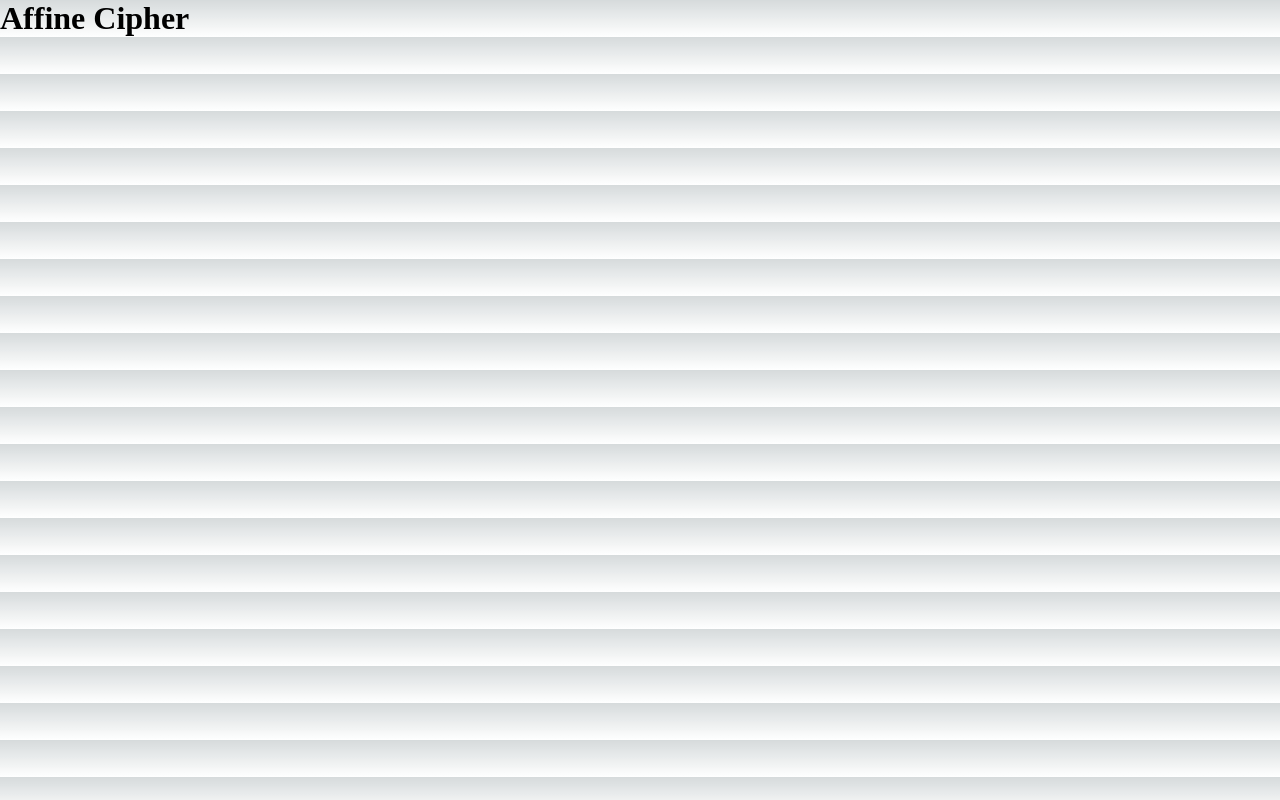
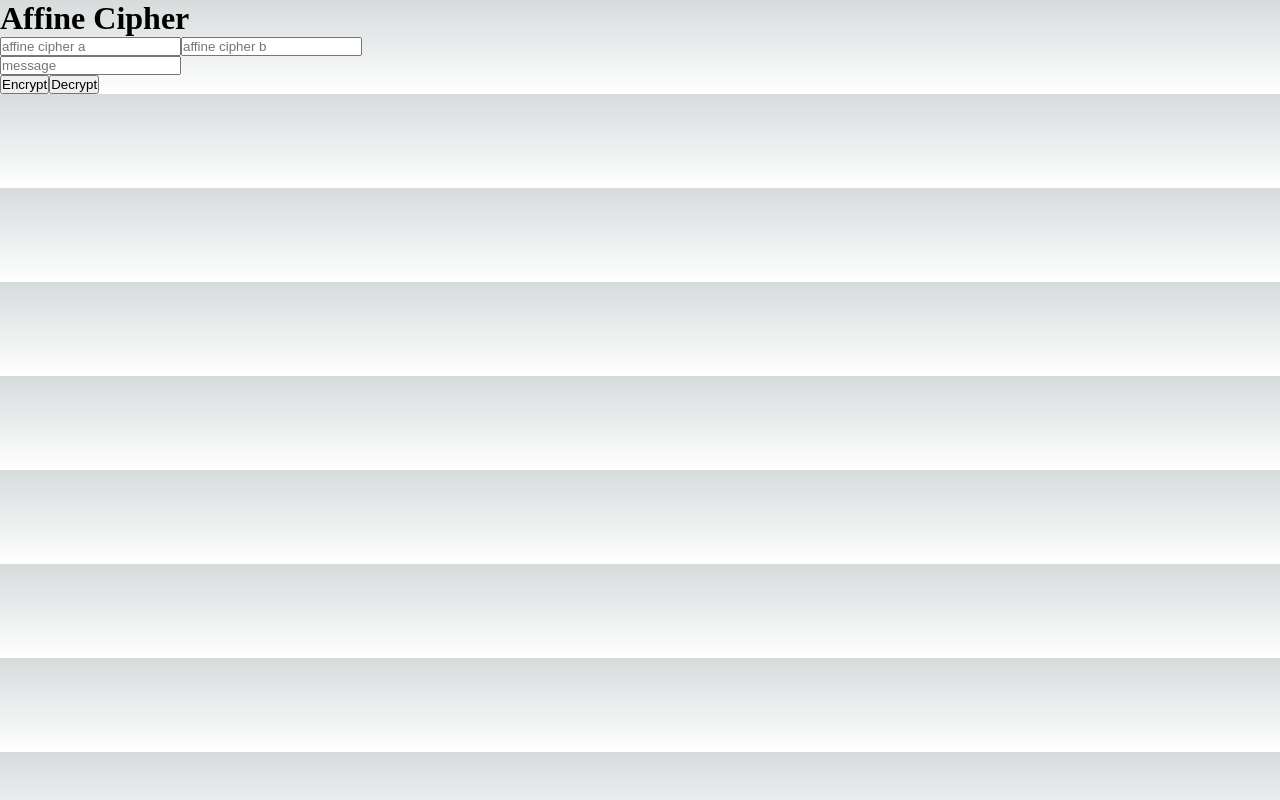
Before and after one commit to malikrafsan/Cipher-Tool, a Next.js app: page /affine-cipher in a window 1280 px wide. Built offline with nearby package versions, Linux system fonts and the light colour scheme.

Commit message:
feat: add affine cipher

```diff
--- a/src/components/Input/index.tsx
+++ b/src/components/Input/index.tsx
@@ -1,18 +1,24 @@
 import styles from "./index.module.css";
 
+type InputHandler = {
+  name: string;
+  placeholder: string;
+  inputVal: string;
+  onChangeInput: (e: React.ChangeEvent<HTMLInputElement>) => void;
+}
 
-const Input = (props: {
-  encryptionKey: string;
-  onChangeEncryptionKey: (e: React.ChangeEvent<HTMLInputElement>) => void;
+type InputProps = {
+  inputHandlers: InputHandler[];
   msg: string;
   onChangeMsg: (e: React.ChangeEvent<HTMLInputElement>) => void;
   onEncrypt: () => void;
   onDecrypt: () => void;
   result: string;
-}) => {
+}
+
+const Input = (props: InputProps) => {
   const {
-    encryptionKey,
-    onChangeEncryptionKey,
+    inputHandlers,
     msg,
     onChangeMsg,
     onEncrypt,
@@ -22,14 +28,23 @@ const Input = (props: {
 
   return (
     <div>
-      <div className={styles.input}>
-        <input
-          type="text"
-          name="encryption-key"
-          placeholder="encryption key"
-          value={encryptionKey}
-          onChange={onChangeEncryptionKey}
-        />
+      <div className={styles.inputs}>
+        {
+          inputHandlers.map((inputHandler) => {
+            return (
+              <input
+                key={inputHandler.name}
+                type="text"
+                name={inputHandler.name}
+                placeholder={inputHandler.placeholder}
+                value={inputHandler.inputVal}
+                onChange={inputHandler.onChangeInput}
+              />
+            );
+          })
+        }
+      </div>
+      <div>
         <input
           type="text"
           name="msg"
--- a/src/pages/affine-cipher.tsx
+++ b/src/pages/affine-cipher.tsx
@@ -1,9 +1,57 @@
+import { Input } from "@/components";
+import { useState } from "react";
+import { AffineCipherSrv } from "@/services";
+
 const AffineCipher = () => {
-    return (
-        <div>
-            <h1>Affine Cipher</h1>
-        </div>
-    );
-}
+  const [a, setA] = useState("");
+  const [b, setB] = useState("");
+  const [msg, setMsg] = useState("");
+  const [result, setResult] = useState("");
+
+	const onEncrypt = () => {
+		const intA = parseInt(a);
+		const intB = parseInt(b);
+
+    const affineCipherSrv = new AffineCipherSrv(intA, intB);
+    const result = affineCipherSrv.encrypt(msg);
+    setResult(result);
+  };
+
+	const onDecrypt = () => {
+		const intA = parseInt(a);
+		const intB = parseInt(b);
+
+    const affineCipherSrv = new AffineCipherSrv(intA, intB);
+    const result = affineCipherSrv.decrypt(msg);
+    setResult(result);
+  };
+
+  return (
+    <div>
+      <h1>Affine Cipher</h1>
+      <Input
+        inputHandlers={[
+          {
+            inputVal: a,
+            onChangeInput: (e) => setA(e.target.value),
+            name: "affine cipher a",
+            placeholder: "affine cipher a",
+          },
+          {
+            inputVal: b,
+            onChangeInput: (e) => setB(e.target.value),
+            name: "affine cipher b",
+            placeholder: "affine cipher b",
+          },
+        ]}
+        msg={msg}
+        onChangeMsg={(e) => setMsg(e.target.value)}
+        onEncrypt={onEncrypt}
+        onDecrypt={onDecrypt}
+        result={result}
+      />
+    </div>
+  );
+};
 
 export default AffineCipher;
--- /dev/null
+++ b/src/services/affine-cipher-srv.ts
@@ -0,0 +1,59 @@
+import ICipherSrv from "./cipher-srv";
+
+class AffineCipherSrv implements ICipherSrv {
+  private a: number;
+  private b: number;
+  private readonly OFFSET = "A".charCodeAt(0);
+
+  constructor(a: number, b: number) {
+    this.a = a;
+    this.b = b;
+  }
+
+  encrypt(data: string): string {
+    let cipher = "";
+    for (let i = 0; i < data.length; i++) {
+      const char = data[i];
+      if (char != " ") {
+        const charCode = char.charCodeAt(0) - this.OFFSET;
+        const cipherCharCode = (this.a * charCode + this.b) % 26;
+        const cipherChar = String.fromCharCode(cipherCharCode + this.OFFSET);
+        cipher += cipherChar;
+      } else {
+        cipher += " ";
+      }
+    }
+
+    return cipher;
+  }
+
+  decrypt(data: string): string {
+    let msg = "";
+    let aInv = 0;
+    let flag = 0;
+
+    for (let i = 0; i < 26; i++) {
+      flag = (this.a * i) % 26;
+
+      if (flag == 1) {
+        aInv = i;
+      }
+    }
+
+    for (let i = 0; i < data.length; i++) {
+      const char = data[i];
+      if (char != " ") {
+        const charCode = char.charCodeAt(0) + this.OFFSET;
+        const msgCharCode = (aInv * (charCode - this.b)) % 26;
+        const msgChar = String.fromCharCode(msgCharCode + this.OFFSET);
+        msg += msgChar;
+      } else {
+        msg += " ";
+      }
+    }
+
+    return msg;
+  }
+}
+
+export default AffineCipherSrv;
--- a/src/services/index.ts
+++ b/src/services/index.ts
@@ -1,4 +1,5 @@
 import ICipherSrv from "./cipher-srv";
 import HillCipherSrv from "./hill-cipher-srv";
+import AffineCipherSrv from "./affine-cipher-srv";
 
-export { type ICipherSrv, HillCipherSrv };
+export { type ICipherSrv, HillCipherSrv, AffineCipherSrv };
```
Also changed, not shown: src/pages/hill-cipher.tsx (+15 -3 lines).
